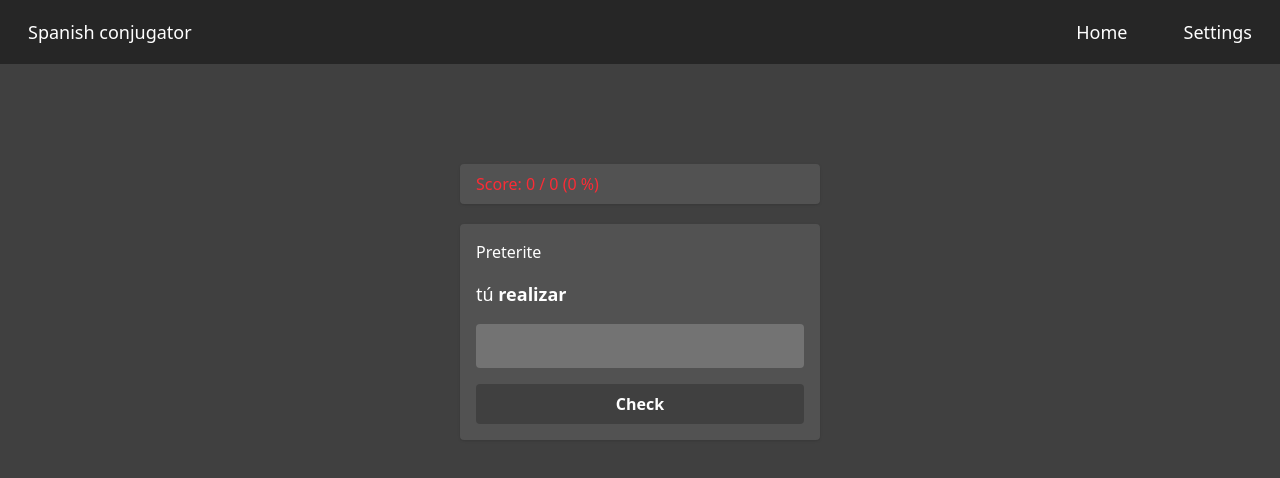
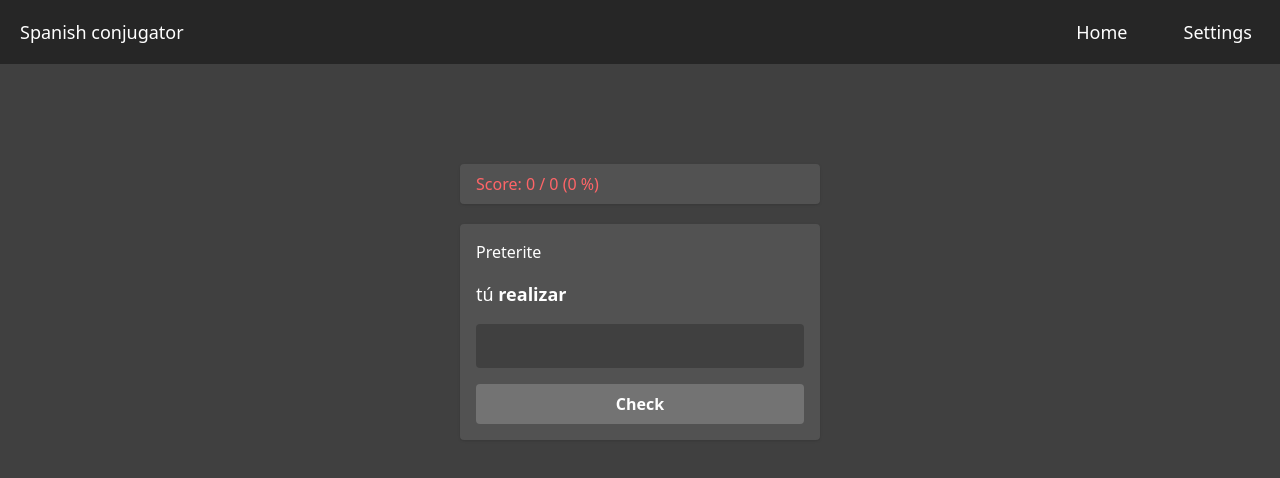
Before and after one commit to polemaster/spanish-conjugator, a React (Vite) app: page / in a window 1280 px wide. Shown: the top 478 px of the page. Built offline with nearby package versions, Linux system fonts and the light colour scheme.

Commit message:
fix: update displayed pronouns

```diff
--- a/src/components/NavBar.tsx
+++ b/src/components/NavBar.tsx
@@ -2,9 +2,9 @@ import { Link } from "react-router-dom";
 
 function NavBar() {
   return (
-    <nav className="flex justify-between items-center bg-neutral-800 h-16">
+    <nav className="flex justify-between items-center bg-neutral-800 h-16 text-white">
       {/* Logo / Home Link */}
-      <Link to="/" className="nav-item h-full hover:bg-neutral-600">
+      <Link to="/" className="ml-5 text-lg">
         Spanish conjugator
       </Link>
 
--- a/src/components/PersonButton.tsx
+++ b/src/components/PersonButton.tsx
@@ -16,8 +16,14 @@ const PersonButton = ({ person }: Props) => {
   const activeStyles = "bg-neutral-500 ";
   const inactiveStyles = "bg-neutral-600  hover:bg-neutral-400";
 
-  // Optional: Widen third person because it contains more text
+  // Widen third person because it contains more text
   const widthClass = person.person === "third" ? "md:col-span-4" : "";
+
+  let displayedProunoun = pronounMap[key];
+  if (person.person === "third" && person.number === "singular")
+    displayedProunoun = "él/ella/usted";
+  if (person.person === "third" && person.number === "plural")
+    displayedProunoun = "ellos/ellas/ustedes";
 
   return (
     <div
@@ -30,7 +36,7 @@ const PersonButton = ({ person }: Props) => {
         readOnly
         className="form-checkbox flex-none accent-neutral-700 w-4 h-4 pointer-events-none"
       />
-      <span className="flex-auto">{pronounMap[key]}</span>
+      <span className="flex-auto">{displayedProunoun}</span>
     </div>
   );
 };
--- a/src/components/ScoreDisplay.tsx
+++ b/src/components/ScoreDisplay.tsx
@@ -14,7 +14,7 @@ export default function ScoreDisplay({
       : "0";
 
   const color =
-    parseFloat(percentageScore) > 70 ? "text-green-400" : "text-red-500";
+    parseFloat(percentageScore) > 70 ? "text-green-400" : "text-red-400";
 
   return (
     <div
--- a/src/components/VerbInputForm.tsx
+++ b/src/components/VerbInputForm.tsx
@@ -34,7 +34,7 @@ export default function VerbInputForm({
       />
       <button
         type="submit"
-        className="mt-4 w-full h-10 bg-neutral-700 hover:bg-neutral-800 text-white font-semibold rounded transition duration-100 cursor-pointer"
+        className="mt-4 w-full h-10 bg-neutral-500 hover:bg-neutral-800 text-white font-semibold rounded transition duration-100 cursor-pointer"
       >
         Check
       </button>
--- a/src/components/VerbPrompt.tsx
+++ b/src/components/VerbPrompt.tsx
@@ -17,6 +17,8 @@ function VerbPrompt({ verbConjugator }: Props) {
   let newMood: string = mood;
   const newTense = tense.english;
 
+  // "Other" mood is not displayed because gerund and past participle don't have mood
+  // "Indicative" mood is a default mood so that's why it's also not displayed
   if (mood === "Other" || mood === "Indicative") newMood = "";
 
   return (
--- a/src/data/pronouns.ts
+++ b/src/data/pronouns.ts
@@ -1,13 +1,15 @@
 import { Person } from "../models";
 
 // Maps a Person object to a human-readable person (yo, tú...)
+// Spanish pronouns yo, tú... are displayed exactly the same on home page, however
+// on the settings page they are slightly modified (e.g. él -> él/ella/usted)
 export const pronounMap: Record<string, string> = {
   "singular.first": "yo",
   "singular.second": "tú",
-  "singular.third": "él/ella/usted",
+  "singular.third": "él",
   "plural.first": "nosotros",
   "plural.second": "vosotros",
-  "plural.third": "ellos/ellas/ustedes",
+  "plural.third": "ellos",
 };
 
 // The order here is important - in that order the elements will be displayed on
--- a/src/index.css
+++ b/src/index.css
@@ -11,6 +11,6 @@
     @apply flex items-center px-7 text-white text-lg hover:bg-neutral-600 transition duration-200 cursor-pointer;
   }
   .my-input {
-    @apply px-2 py-2 text-lg bg-neutral-500 rounded focus:outline-none;
+    @apply px-2 py-2 text-lg bg-neutral-700 rounded focus:outline-none;
   }
 }
```
